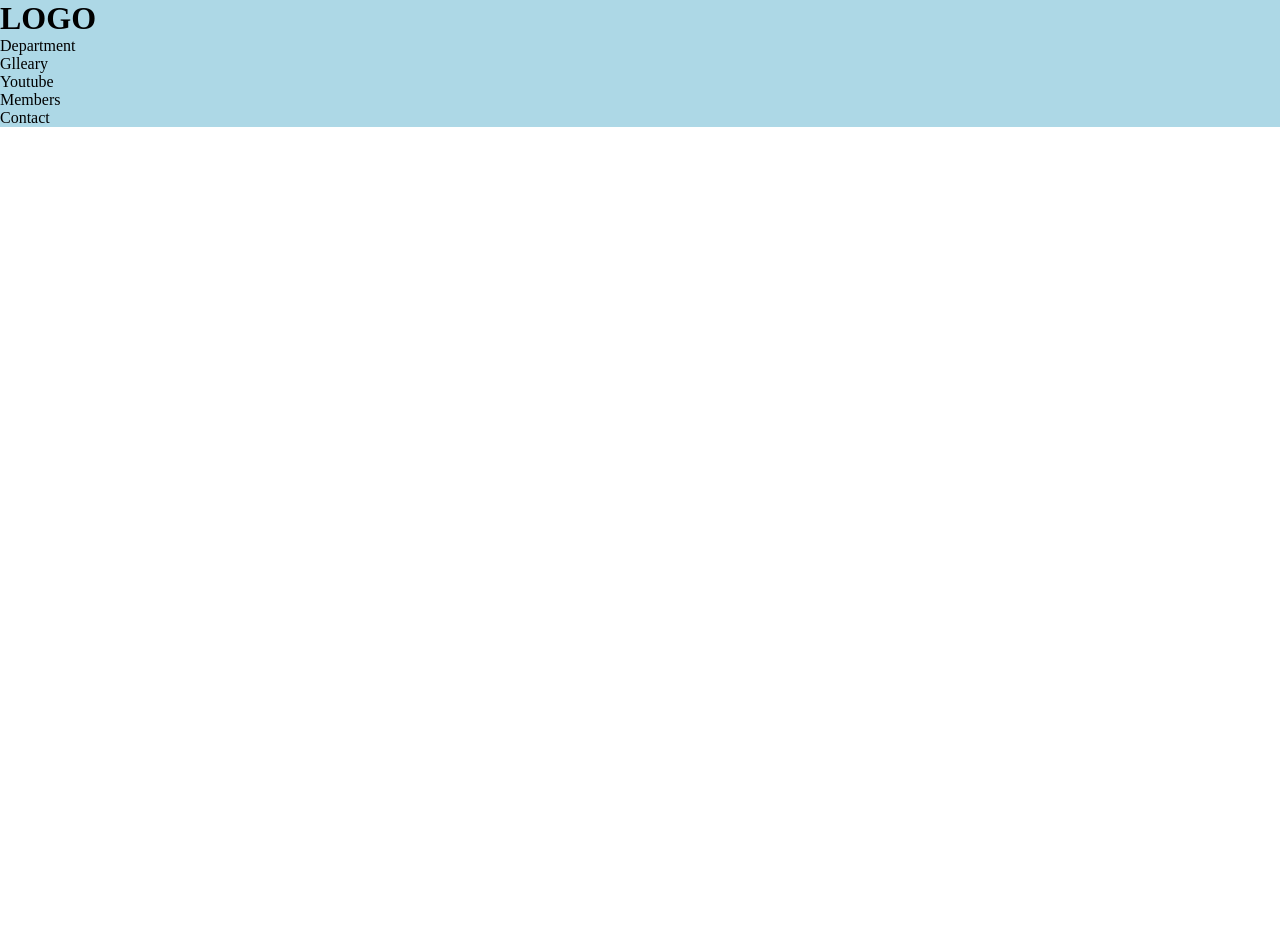
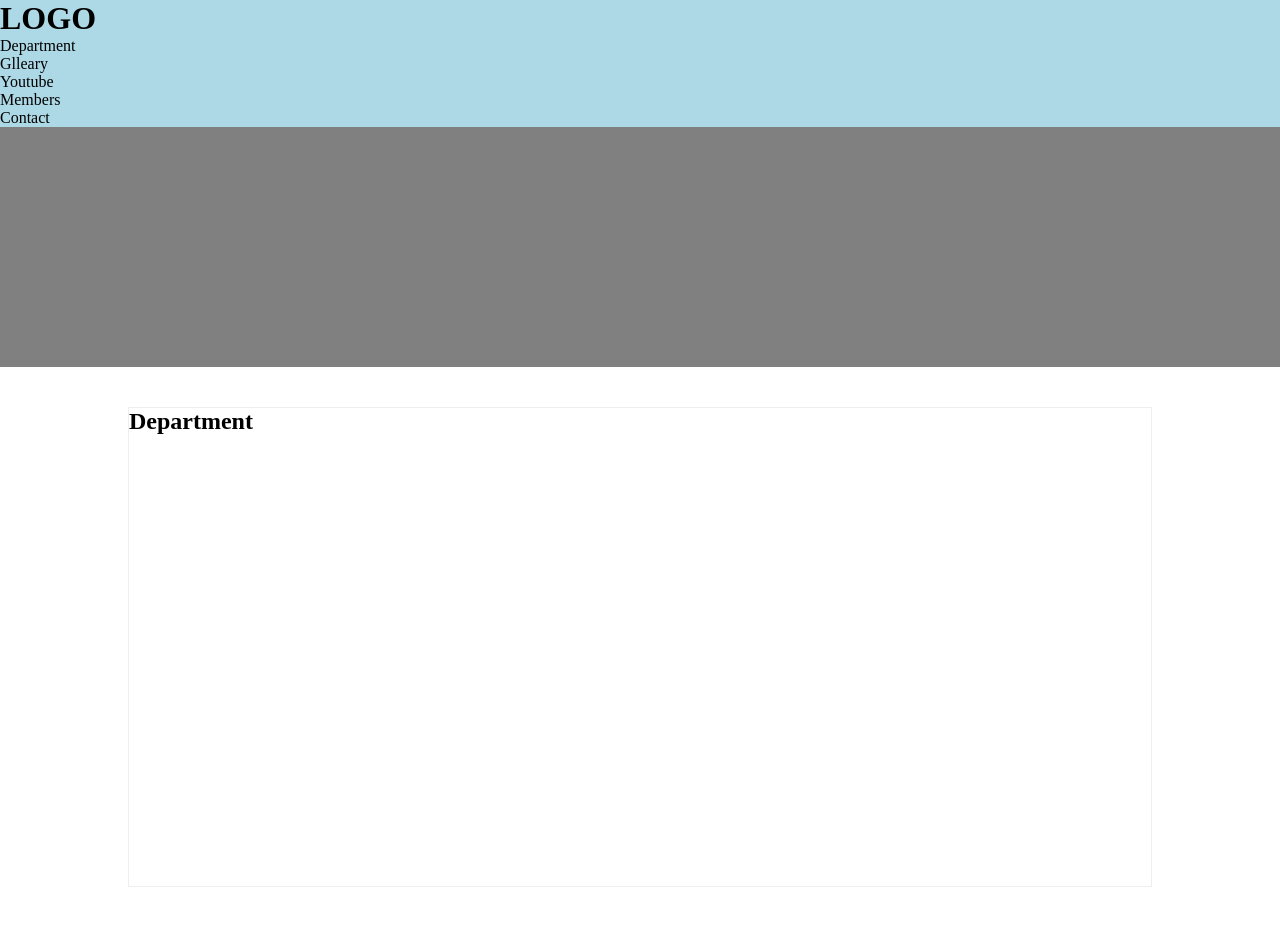
Before and after one commit to xqwerty11/test, a React (Create React App) app: page / in a window 1280 px wide. Before the commit the page ends 800 px from the top, so only its background shows below. Built offline with nearby package versions, Linux system fonts and the light colour scheme.

Commit message:
Department 서브 레이아웃 스타일링

```diff
--- a/src/App.js
+++ b/src/App.js
@@ -1,10 +1,12 @@
 import './style/Global.scss';
 import Header from './compornents/common/header/Header';
+import Department from './compornents/sub/department/Department';
 
 function App() {
 	return (
 		<>
 			<Header />
+			<Department />
 		</>
 	);
 }
--- a/src/compornents/sub/department/Department.jsx
+++ b/src/compornents/sub/department/Department.jsx
@@ -0,0 +1,14 @@
+import styles from './Department.module.scss';
+import clsx from 'clsx';
+
+export default function Department() {
+	return (
+		<section className={clsx(styles.department)}>
+			<figure></figure>
+
+			<div className={clsx(styles.content)}>
+				<h1>Department</h1>
+			</div>
+		</section>
+	);
+}
--- a/src/compornents/sub/department/Department.module.scss
+++ b/src/compornents/sub/department/Department.module.scss
@@ -0,0 +1,16 @@
+.department {
+	width: 100%;
+
+	figure {
+		width: 100%;
+		height: 30vh;
+		background: gray;
+	}
+
+	.content {
+		width: 80vw;
+		margin: 5vh auto;
+		min-height: 60vh;
+		border: 1px solid #eee;
+	}
+}
```
